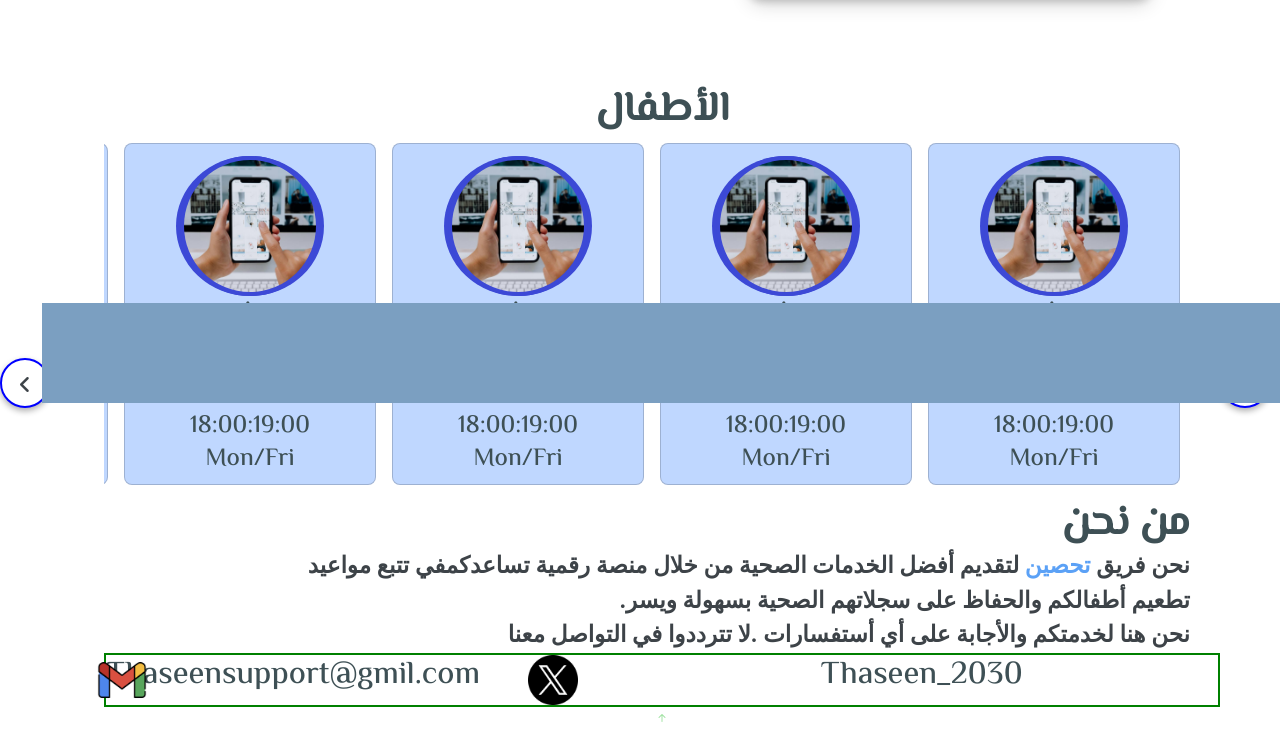
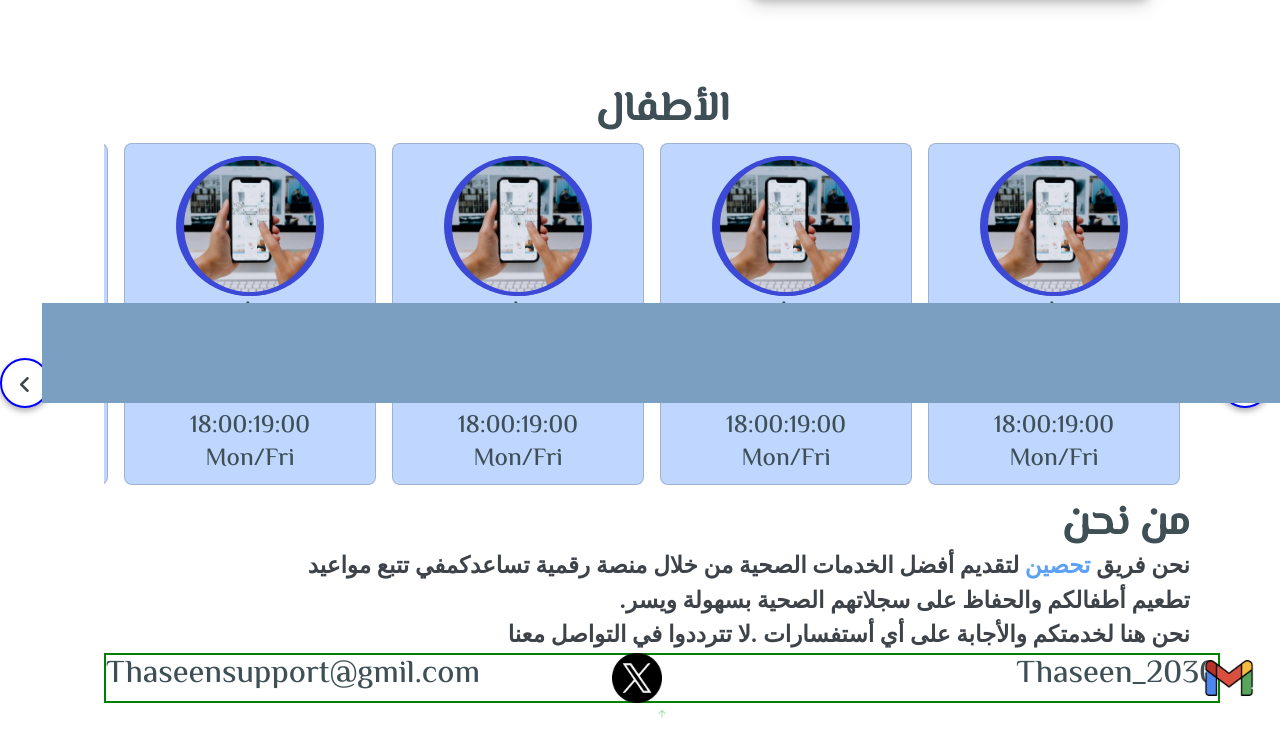
Before and after one commit to closerx/Thaseen, a plain HTML site: page index.html in a window 1280 px wide. Shown: the part 737-1468 px from the top of the page. Drawn offline with nearby package versions, Linux system fonts and the light colour scheme.

Commit message:
Update main.css

```diff
--- a/src/assets /css/main.css
+++ b/src/assets /css/main.css
@@ -2414,14 +2414,14 @@ section,
   .info .ttt{
     width:50px;
     height:50px;
-    position:relative;
+    position:absolute;
     right:40rem;
   }
   .info .ggg{
     width:50px;
     height:50px;
-    position:relative;
-    right:33rem;
+    position:absolute;
+    right:3rem;
   }
   .footer{
     margin-top: 70px;
```
